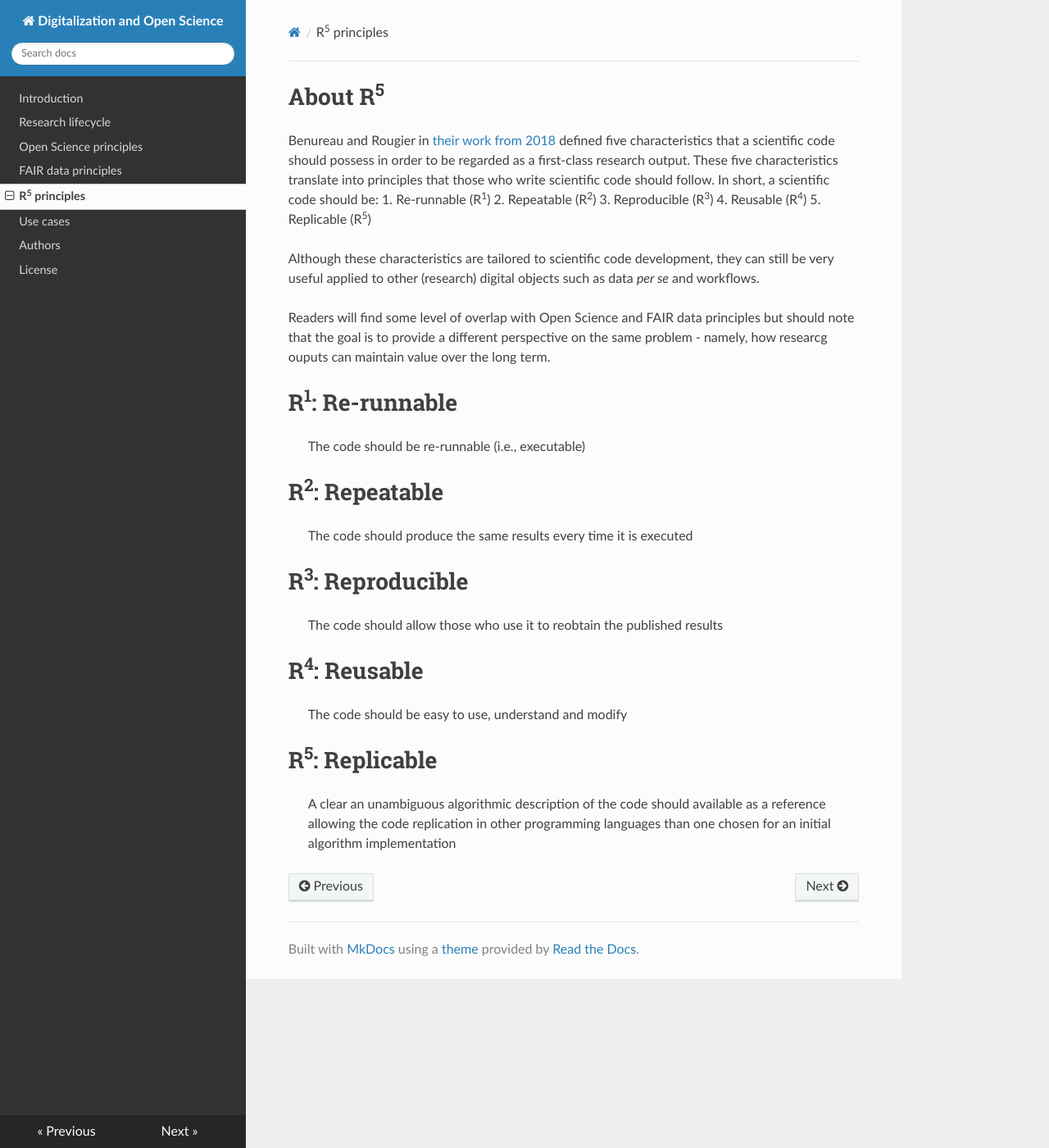
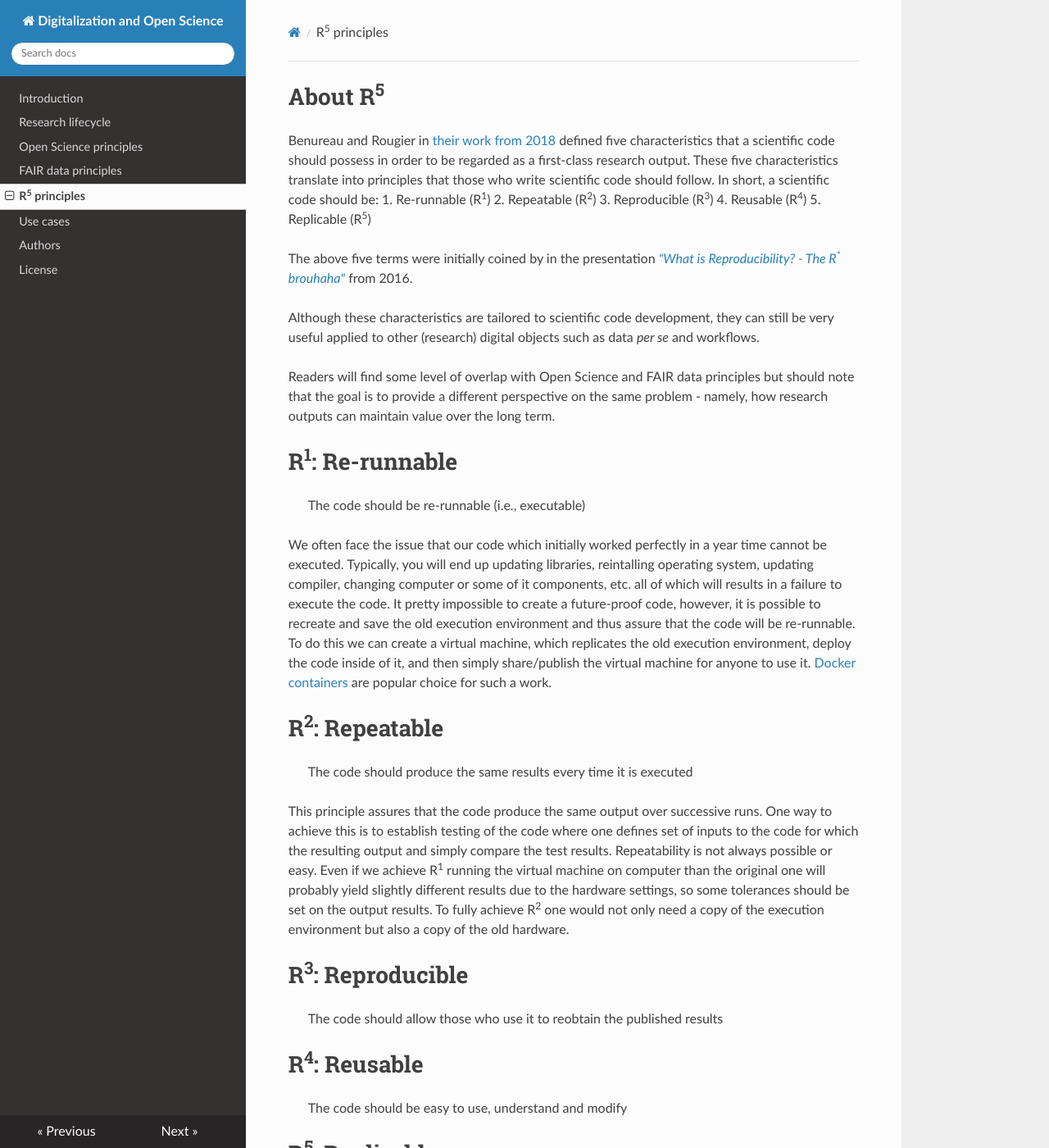
Before and after one commit to InesWuerth/FAIR-data-and-Open-Science-principles, an MkDocs documentation site: the page built from docs/4_R5.md, in a window 1280 px wide and 1400 px high. Shown: the whole window at 82% size. Built offline with MkDocs 1.6.1, drawn with Linux system fonts in a browser that asks for light colours; nearby versions of some CDN libraries.

Commit message:
R2 added

```diff
--- a/docs/4_R5.md
+++ b/docs/4_R5.md
@@ -7,15 +7,22 @@ Benureau and Rougier in [their work from 2018](https://doi.org/10.3389/fninf.201
 4. Reusable     (R<sup>4</sup>)
 5. Replicable   (R<sup>5</sup>)
 
+The above five terms were initially coined by in the presentation *["What is Reproducibility? - The R<sup>*</sup> brouhaha"](http://repscience2016.research-infrastructures.eu/img/CaroleGoble-ReproScience2016v2.pdf)* from 2016.
+
+
 Although these characteristics are tailored to scientific code development, they can still be very useful applied to other (research) digital objects such as data *per se* and workflows.
 
-Readers will find some level of overlap with Open Science and FAIR data principles but should note that the goal is to provide a different perspective on the same problem - namely, how researcg ouputs can maintain value over the long term.
+Readers will find some level of overlap with Open Science and FAIR data principles but should note that the goal is to provide a different perspective on the same problem - namely, how research outputs can maintain value over the long term.
 
 # R<sup>1</sup>: Re-runnable
 > The code should be re-runnable (i.e., executable)
 
+We often face the issue that our code which initially worked perfectly in a year time cannot be executed. Typically, you will end up updating libraries, reintalling operating system, updating compiler, changing computer or some of it components, etc. all of which will results in a failure to execute the code. It pretty impossible to create a future-proof code, however, it is possible to recreate and save the old execution environment and thus assure that the code will be re-runnable. To do this we can create a virtual machine, which replicates the old execution environment, deploy the code inside of it, and then simply share/publish the virtual machine for anyone to use it. [Docker containers](https://www.docker.com/resources/what-container) are popular choice for such a work.
+
 # R<sup>2</sup>: Repeatable
 > The code should produce the same results every time it is executed
+
+This principle assures that the code produce the same output over successive runs. One way to achieve this is to establish testing of the code where one defines set of inputs to the code for which the resulting output and simply compare the test results. Repeatability is not always possible or easy. Even if we achieve R<sup>1</sup> running the virtual machine on computer than the original one will probably yield slightly different results due to the hardware settings, so some tolerances should be set on the output results. To fully achieve R<sup>2</sup> one would not only need a copy of the execution environment but also a copy of the old hardware.
 
 # R<sup>3</sup>: Reproducible
 > The code should allow those who use it to reobtain the published results
```
